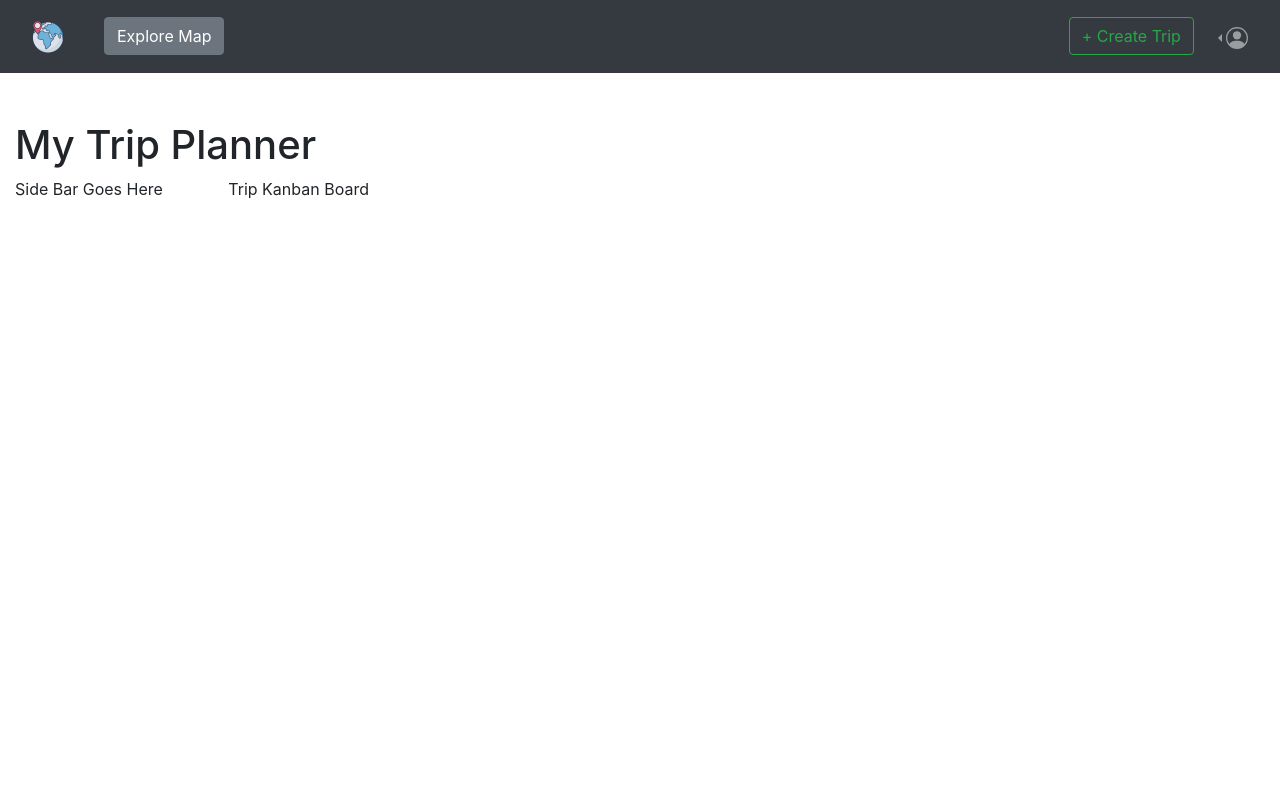
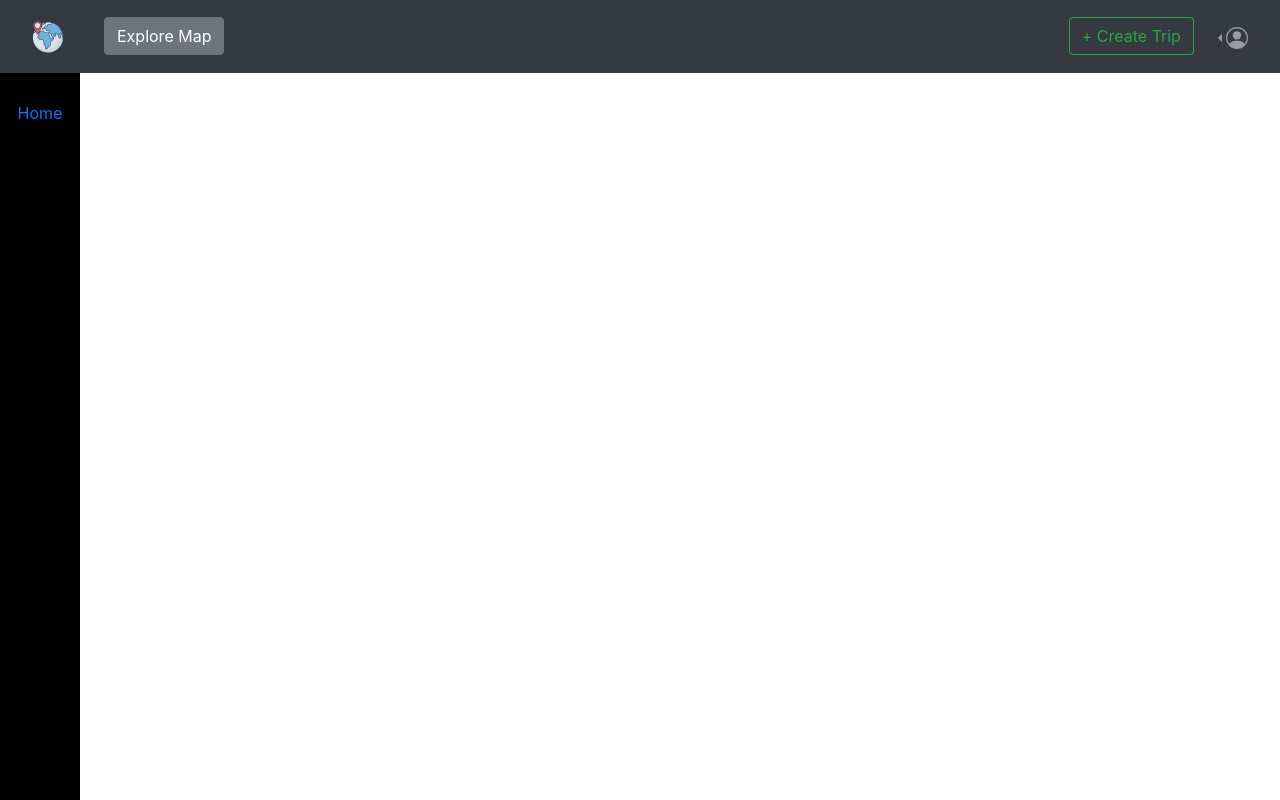
Before and after one commit to zephaniahong/travel-planner-frontend, a React (Create React App) app: page /createtrip in a window 1280 px wide. Built offline with nearby package versions, Linux system fonts and the light colour scheme; the HTML template or start-up script is replaced by a standard one.

Commit message:
Made decision to scrap kanban board for MVP. This bbranch is for Sidebar. Set up base sidebar.

```diff
--- a/src/App.css
+++ b/src/App.css
@@ -2,3 +2,15 @@
   padding-left: 0px !important;
   padding-right: 0px !important;
 }
+
+body::-webkit-scrollbar {
+  width: 0.25rem;
+}
+
+body::-webkit-scrollbar-track {
+  background: #151515;
+}
+
+body::-webkit-scrollbar-thumb {
+  background: #48337d;
+}
--- a/src/components/KanbanBoard.jsx
+++ b/src/components/KanbanBoard.jsx
@@ -1,3 +1,4 @@
+// KIV for Stretch (This will be used for calendar instead of food/activties/trips)
 import React, { useCallback, useState } from "react";
 import { Droppable, Draggable } from "react-beautiful-dnd";
 
--- a/src/components/Navbar.jsx
+++ b/src/components/Navbar.jsx
@@ -6,13 +6,7 @@ import ProfileIcon from "./ProfileIcon.jsx";
 export default function NavBar() {
   return (
     <div>
-      <Navbar
-        collapseOnSelect
-        bg="dark"
-        expand="lg"
-        variant="dark"
-        className="mb-5"
-      >
+      <Navbar collapseOnSelect bg="dark" expand="lg" variant="dark">
         <Link to="/">
           <Navbar.Brand className="navbar-brand text-dark px-3">
             <img
--- a/src/components/SideBar.jsx
+++ b/src/components/SideBar.jsx
@@ -1,5 +1,39 @@
-const SideBar = () => {
-  return <div></div>;
-};
+import React from "react";
+import styled from "styled-components";
 
-export default SideBar;
+const StyledNav = styled.nav`
+  width: 5rem;
+  height: 100vh;
+  position: fixed;
+  background-color: black;
+`;
+
+const StyledNavList = styled.ul`
+  list-style: none;
+  padding: 0;
+  margin: 0;
+  display: flex;
+  flex-direction: column;
+  align-items: center;
+`;
+const StyledNavItem = styled.li`
+  display: flex;
+  align-items: center;
+  height: 5rem;
+  color: white;
+  text-decoration: none;
+`;
+
+export default function SideBar() {
+  return (
+    <div>
+      <StyledNav>
+        <StyledNavList>
+          <StyledNavItem>
+            <a href="#">Home</a>
+          </StyledNavItem>
+        </StyledNavList>
+      </StyledNav>
+    </div>
+  );
+}
--- a/src/components/TripPlanningPage.jsx
+++ b/src/components/TripPlanningPage.jsx
@@ -1,21 +1,7 @@
 import React from "react";
-import { DragDropContext } from "react-beautiful-dnd";
 import { Container, Col, Row } from "react-bootstrap";
+import SideBar from "./SideBar.jsx";
 
 export default function TripPlanningPage() {
-  return (
-    <Container fluid>
-      <Row>
-        <Col>
-          <DragDropContext>
-            <h1>My Trip Planner</h1>
-          </DragDropContext>
-        </Col>
-      </Row>
-      <Row>
-        <Col lg="2">Side Bar Goes Here</Col>
-        <Col lg="10">Trip Kanban Board</Col>
-      </Row>
-    </Container>
-  );
+  return <SideBar />;
 }
```
